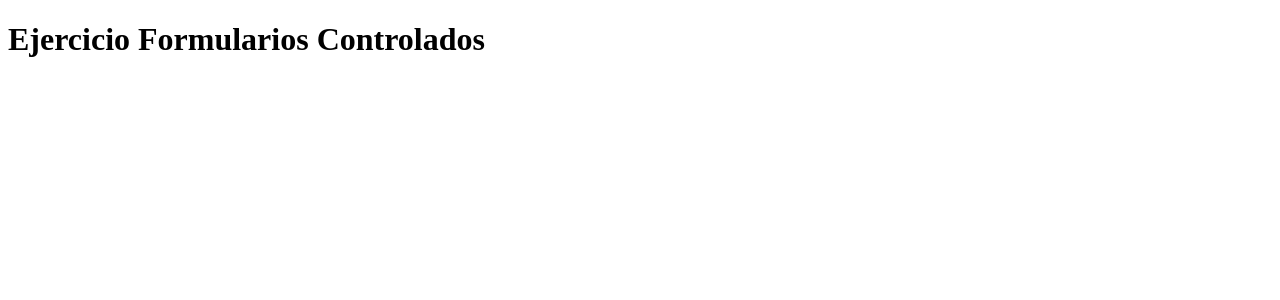
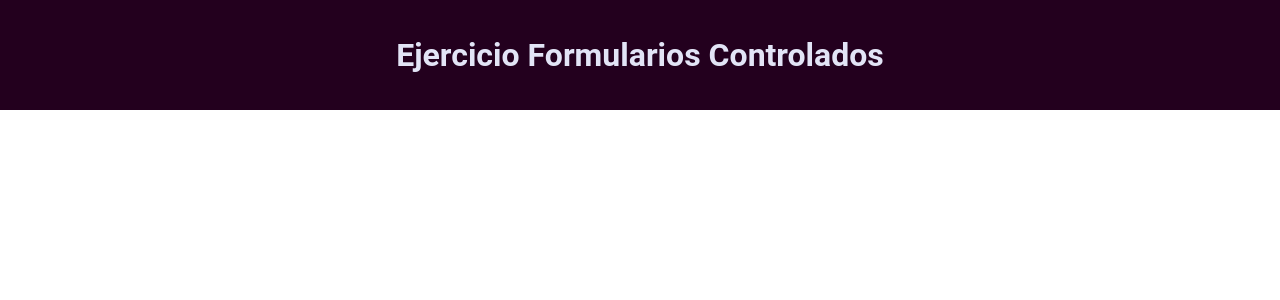
Before and after one commit to javier-ibanez-vizuete/react-formularios-controlados, a React (Vite) app: page / in a window 1280 px wide. Shown: the top 300 px of the page. Built offline with nearby package versions, Linux system fonts and the light colour scheme.

Commit message:
feat(app): add global styles for app

```diff
--- a/src/App.jsx
+++ b/src/App.jsx
@@ -1,7 +1,12 @@
 export const App = () => {
 	return (
 		<>
-			<h1>Ejercicio Formularios Controlados</h1>
+			<header>
+				<h1>Ejercicio Formularios Controlados</h1>
+			</header>
+			<main>
+
+			</main>
 		</>
 	);
 };
--- a/src/index.css
+++ b/src/index.css
@@ -0,0 +1,111 @@
+:root {
+	--bg-color: #a4a9ad;
+	--accent-bg-color: #23001e;
+	--primary-text-color: black;
+	--secondary-text-color: #e2e4f6;
+	--links-text-color: #20a39e;
+	--btn-primary-color: #ef5b5b;
+	--btn-secondary-color: #942911;
+	--btn-xtra-color: #6a2e0c;
+
+	--font-size-html: 16px;
+
+	--spacing-xs: 4px;
+	--spacing-sm: 8px;
+	--spacing-md: 12px;
+	--spacing-lg: 16px;
+	--spacing-2xl: 36px;
+	--spacing-4xl: 60px;
+
+	--border-card: 4px;
+	--border-btn: 32px;
+
+	--container-width: 95%;
+}
+
+*,
+*::before,
+*::after {
+	box-sizing: border-box;
+}
+
+html {
+	scroll-behavior: smooth;
+	font-size: var(--font-size-html);
+	width: 100%;
+	height: 100%;
+}
+
+html,
+body {
+	font-family: "Roboto", "Poppins", Helvetica, "bodyfont", -apple-system, BlinkMacSystemFont, "Segoe UI", Roboto,
+		Arial, sans-serif, "Apple Color Emoji", "Segoe UI Emoji", "Segoe UI Symbol";
+}
+
+body {
+	display: flex;
+	flex-direction: column;
+
+	overflow-x: hidden;
+	width: 100%;
+	height: 100%;
+}
+
+#root {
+	display: flex;
+	flex-direction: column;
+	flex: 1;
+}
+
+h1,
+h2,
+h3,
+h4,
+h5,
+h6,
+p,
+ul,
+ol,
+li,
+figure,
+figcaption,
+blockquote,
+dl,
+dd,
+body {
+	margin: 0;
+	padding: 0;
+}
+
+ul {
+	list-style-type: none;
+}
+
+a {
+	color: inherit;
+	text-decoration: none;
+}
+
+ul {
+	list-style-type: none;
+}
+
+input {
+	outline: none;
+	padding: var(--spacing-xs);
+}
+
+.container {
+	width: var(--container-width);
+	margin: 0 auto;
+}
+/*  ESTILOS PARA LOS EJERCICIOS */
+
+header {
+	display: flex;
+	justify-content: center;
+
+	background-color: var(--accent-bg-color);
+    padding: var(--spacing-2xl) 0;
+    color: var(--secondary-text-color);
+}
```
